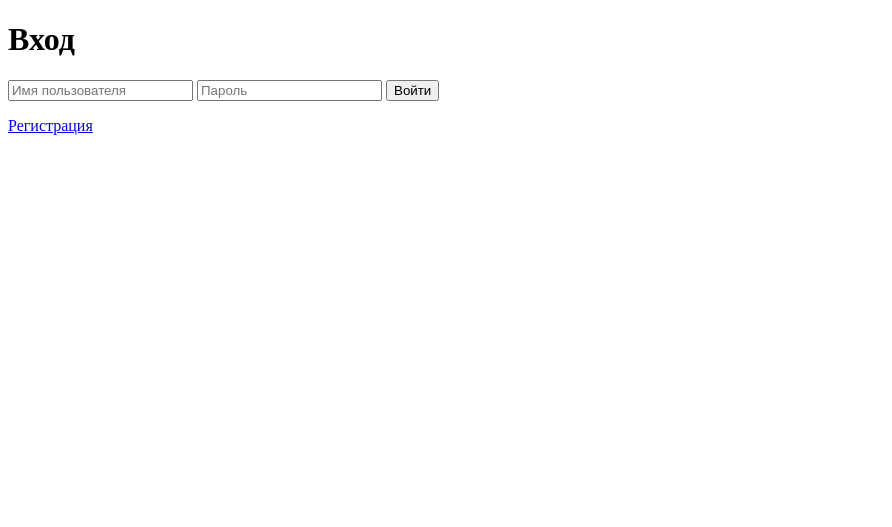
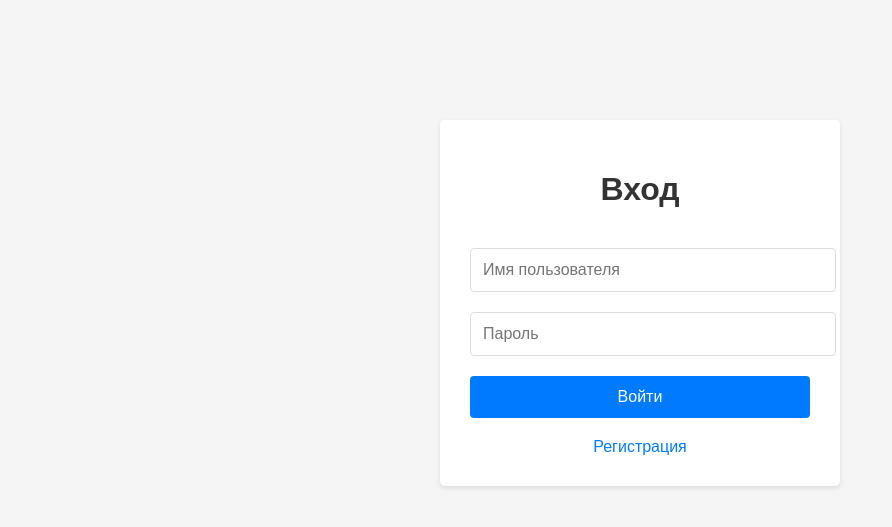
Before and after one commit to SashaDanil/DEMON-DESTOER-COMMANDER-APPARATION-PROTECTION, a Flask app: page /login in a window 1280 px wide. Shown: the top 527 px of the page, without its empty margins (0-892 px from the left). Run offline with Flask 3, Linux system fonts and the light colour scheme.

Commit message:
Update login.html

```diff
--- a/templates/login.html
+++ b/templates/login.html
@@ -1,18 +1,111 @@
 <!DOCTYPE html>
-<html>
+<html lang="ru">
 <head>
+    <meta charset="UTF-8">
+    <meta name="viewport" content="width=device-width, initial-scale=1.0">
     <title>Вход</title>
+    <style>
+        body {
+            font-family: Arial, sans-serif;
+            max-width: 400px;
+            margin: 100px auto;
+            padding: 20px;
+            background-color: #f5f5f5;
+        }
+
+        .container {
+            background: white;
+            padding: 30px;
+            border-radius: 5px;
+            box-shadow: 0 2px 5px rgba(0,0,0,0.1);
+        }
+
+        h1 {
+            text-align: center;
+            margin-bottom: 30px;
+            color: #333;
+        }
+
+        input[type="text"],
+        input[type="password"] {
+            width: 100%;
+            padding: 12px;
+            margin: 10px 0;
+            border: 1px solid #ddd;
+            border-radius: 4px;
+            font-size: 16px;
+        }
+
+        button {
+            width: 100%;
+            padding: 12px;
+            background: #007bff;
+            color: white;
+            border: none;
+            border-radius: 4px;
+            font-size: 16px;
+            cursor: pointer;
+            margin-top: 10px;
+        }
+
+        button:hover {
+            background: #0056b3;
+        }
+
+        .error {
+            background: #ffebee;
+            color: #c62828;
+            padding: 10px;
+            border-radius: 4px;
+            margin-bottom: 15px;
+            border-left: 4px solid #c62828;
+        }
+
+        .success {
+            background: #e8f5e8;
+            color: #2e7d32;
+            padding: 10px;
+            border-radius: 4px;
+            margin-bottom: 15px;
+            border-left: 4px solid #2e7d32;
+        }
+
+        .links {
+            text-align: center;
+            margin-top: 20px;
+        }
+
+        .links a {
+            color: #007bff;
+            text-decoration: none;
+        }
+
+        .links a:hover {
+            text-decoration: underline;
+        }
+    </style>
 </head>
 <body>
+    <div class="container">
         <h1>Вход</h1>
+
         {% if error %}
-        <p style="color: red;">{{ error }}</p>
+            <div class="error">{{ error }}</div>
         {% endif %}
+
+        {% if request.args.get('success') %}
+            <div class="success">Регистрация успешна! Теперь войдите.</div>
+        {% endif %}
+
         <form method="POST">
             <input type="text" name="username" placeholder="Имя пользователя" required>
             <input type="password" name="password" placeholder="Пароль" required>
             <button type="submit">Войти</button>
         </form>
-    <p><a href="{{ url_for('register') }}">Регистрация</a></p>
+
+        <div class="links">
+            <a href="{{ url_for('register') }}">Регистрация</a>
+        </div>
+    </div>
 </body>
 </html>
```
Lines whose indentation alone changed are shown as unchanged.
